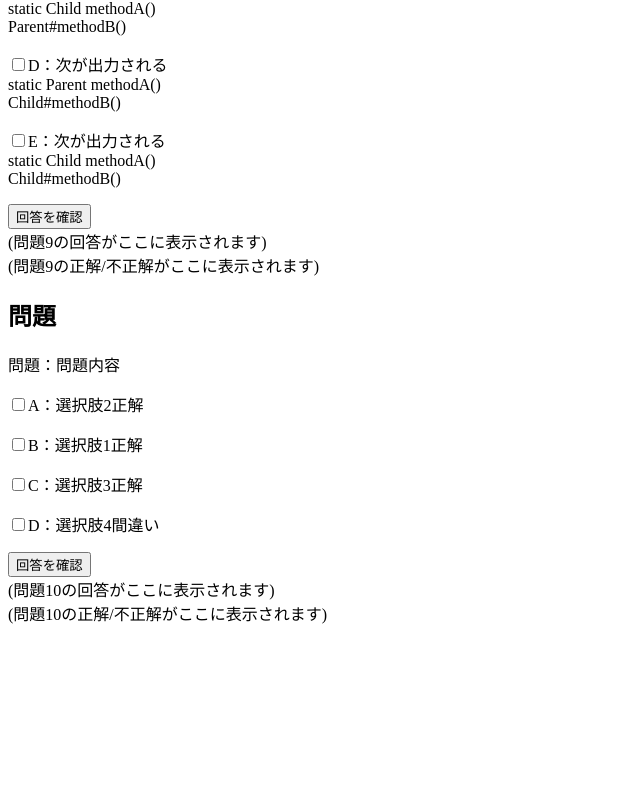
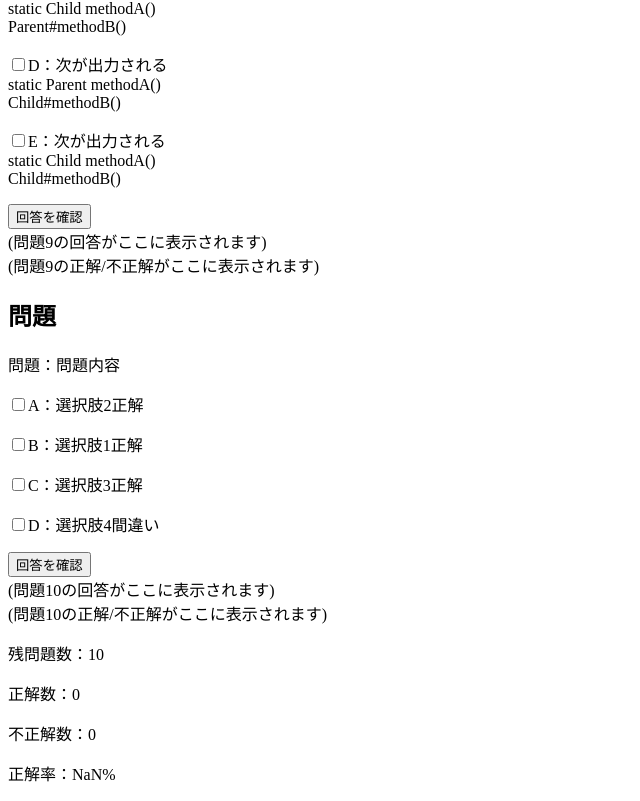
Before and after one commit to tatsuki-iketsu/practice_exam_react, a React (Create React App) app: page / in a window 1280 px wide. Shown: the part 5884-6685 px from the top of the page, without its empty margins (0-640 px from the left). Before the commit the page ends 6517 px from the top, so only its background shows below. Built offline with nearby package versions, Linux system fonts and the light colour scheme.

Commit message:
正答率追加

```diff
--- a/src/components/ExamSet.jsx
+++ b/src/components/ExamSet.jsx
@@ -10,6 +10,11 @@ const ExamDisplay = () =>{
   const [ansDisplay,setAnsDisplay] = useState([]);
   const [trueOrFalseDisplay,settrueOrFalseDisplay] = useState([]);
   const [examData,setExamData] = useState(Data); //TODO リセット用
+  const [allExam,setallExam] = useState(0); //合計数
+  const [allTrue,setallTrue] = useState(0); //正解数
+  const [allFalse,setallFalse] = useState(0); //不正解数
+
+  // 初回シャッフル
   useEffect(() => {
     shuffleExam1(examData);
   }, []);
@@ -53,6 +58,10 @@ const shuffleExam1=(examData)=> {
     };
     setAnsDisplay(ansDisplayA);
     settrueOrFalseDisplay(ansDisplayB);
+    const all = examData.setExams.length;
+    setallExam(all);
+    setallTrue(0);
+    setallFalse(0);
     alert(`問題をシャッフルします。問題数${examData.setExams.length}`);
   }
   // 問題と回答のセット
@@ -104,9 +113,11 @@ const shuffleExam1=(examData)=> {
               setAnsDisplay(ansDisplay.map((ans, i) => (i === index ? `正しい回答：${answers}/選択した回答：${selectedAns}` : ans)));
               if(answers.toString() == selectedAns.toString()){
                 settrueOrFalseDisplay(trueOrFalseDisplay.map((trueOrFalse, i) => (i == index ? "正解！！" : trueOrFalse)));
+                setallTrue(allTrue+1);
                 }else{
                   settrueOrFalseDisplay(trueOrFalseDisplay.map((trueOrFalse, i) => (i == index ? "残念…" : trueOrFalse)));
-              }
+                  setallFalse(allFalse+1);
+                }
 
     };
 
@@ -167,7 +178,10 @@ const shuffleExam1=(examData)=> {
       <div>{trueOrFalseDisplay[index]}</div>
       </>
     ))}
-
+      <p>残問題数：{allExam-allTrue-allFalse}</p>
+      <p>正解数：{allTrue}</p>
+      <p>不正解数：{allFalse}</p>
+      <p>正解率：{allTrue/(allTrue+allFalse)*100}%</p>
       </>
 );
 };
```
